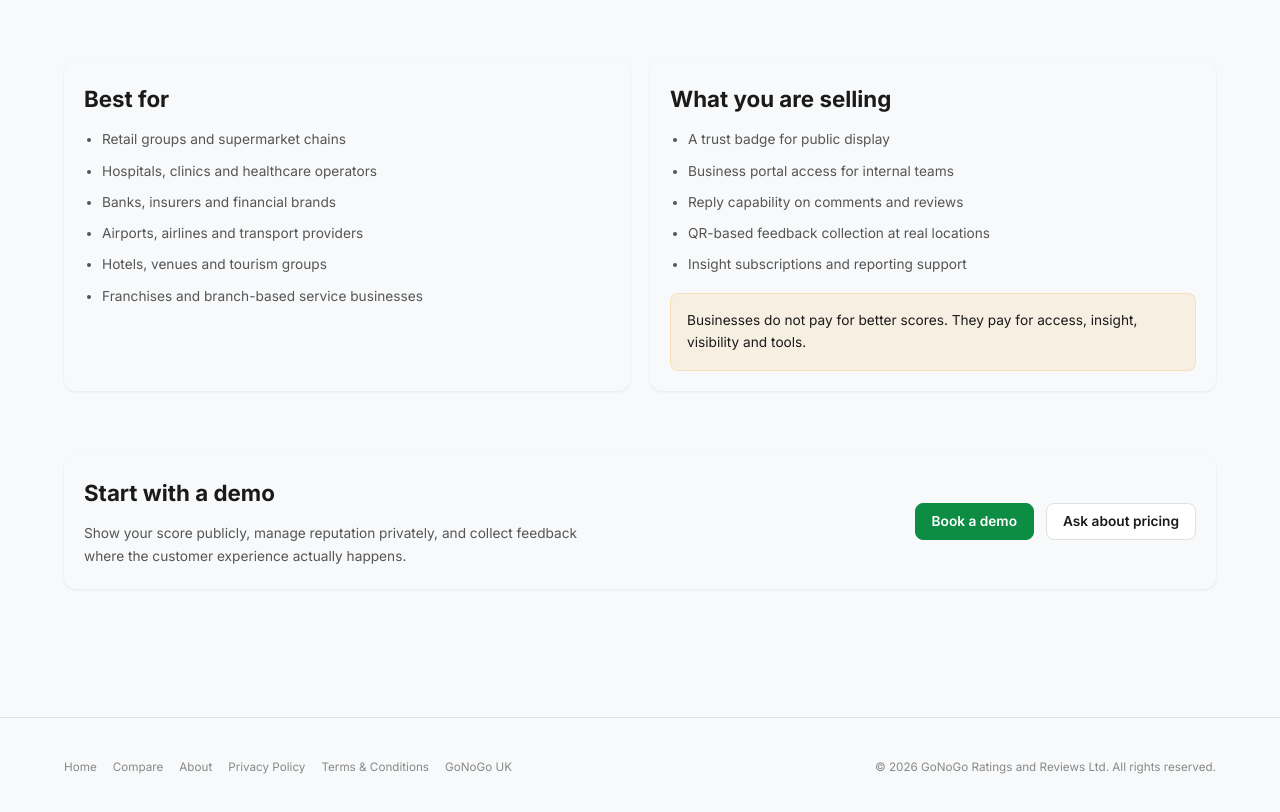
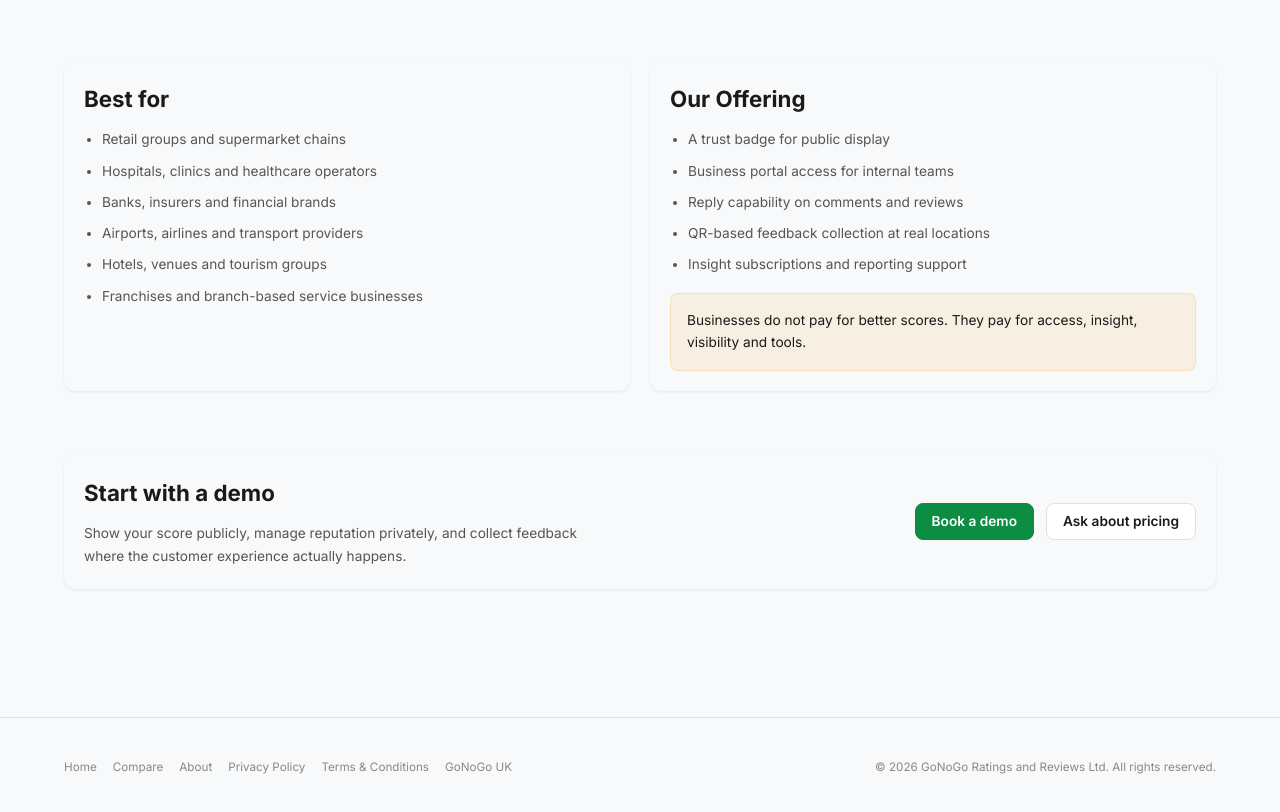
Before and after one commit to thisshouldntbeneeded-glitch/gonogo-sa, a plain HTML site: page business.html in a window 1280 px wide. Shown: the part 1950-2762 px from the top of the page. Drawn offline with Linux system fonts and the light colour scheme.

Commit message:
Update business.html

```diff
--- a/business.html
+++ b/business.html
@@ -276,7 +276,7 @@
       </div>
 
       <div class="business-panel">
-        <h2 class="business-subtitle">What you are selling</h2>
+        <h2 class="business-subtitle">Our Offering</h2>
         <ul class="business-list">
           <li>A trust badge for public display</li>
           <li>Business portal access for internal teams</li>
```
